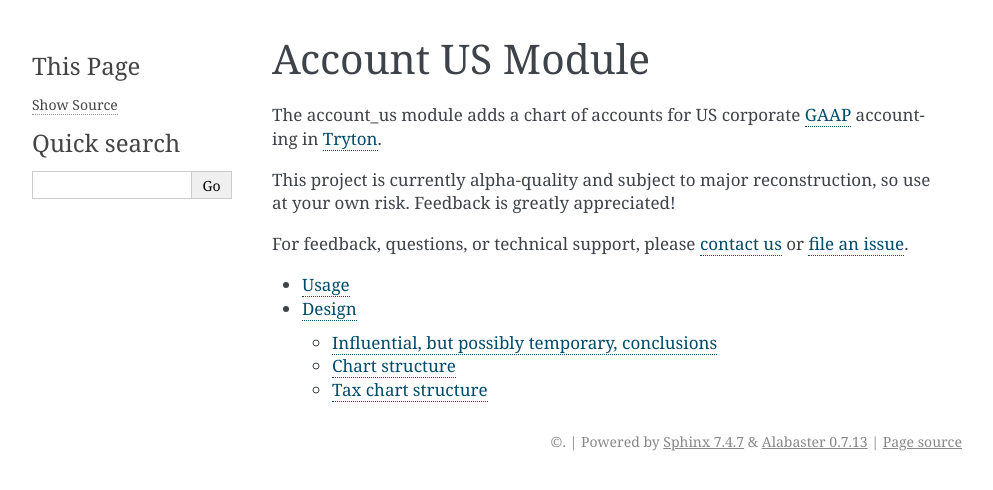
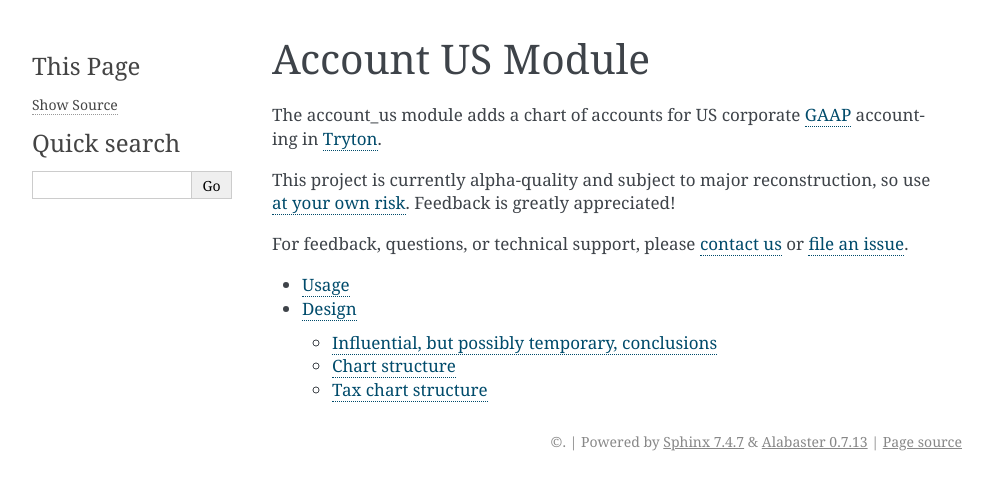
Before and after one commit to austinrutta/account_us, a Sphinx documentation site: the page built from doc/index.rst, in a window 1280 px wide. Shown: the top 490 px of the page, without its empty margins (148-1141 px from the left). Built offline with Sphinx 7.4.7, drawn with Linux system fonts in a browser that asks for light colours.

```diff
--- a/doc/design.rst
+++ b/doc/design.rst
@@ -101,3 +101,4 @@ Currently existing tax modules (in some level of completeness) include:
 .. _ASC: https://asc.fasb.org/
 .. _FASB: https://fasb.org/
 .. _tree view: https://docs.tryton.org/projects/server/en/latest/topics/views/index.html#tree
+.. _license: ../LICENSE
--- a/doc/index.rst
+++ b/doc/index.rst
@@ -6,7 +6,7 @@ The account_us module adds a chart of accounts for US corporate GAAP_
 accounting in Tryton_.
 
 This project is currently alpha-quality and subject to major reconstruction, so
-use at your own risk. Feedback is greatly appreciated!
+use `at your own risk`_. Feedback is greatly appreciated!
 
 For feedback, questions, or technical support, please `contact us`_ or `file an
 issue`_.
```
Also changed, not shown: other parts of doc/index.rst (+1 -0 lines).
